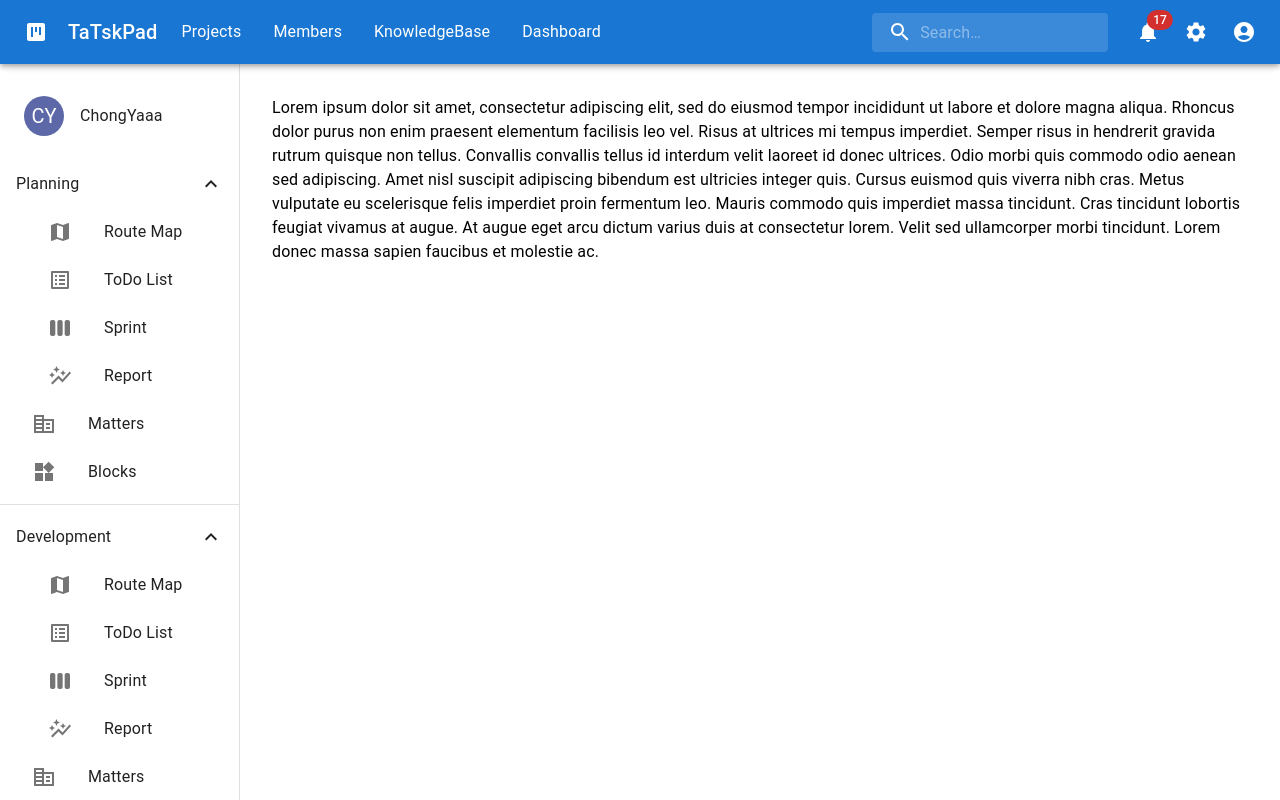
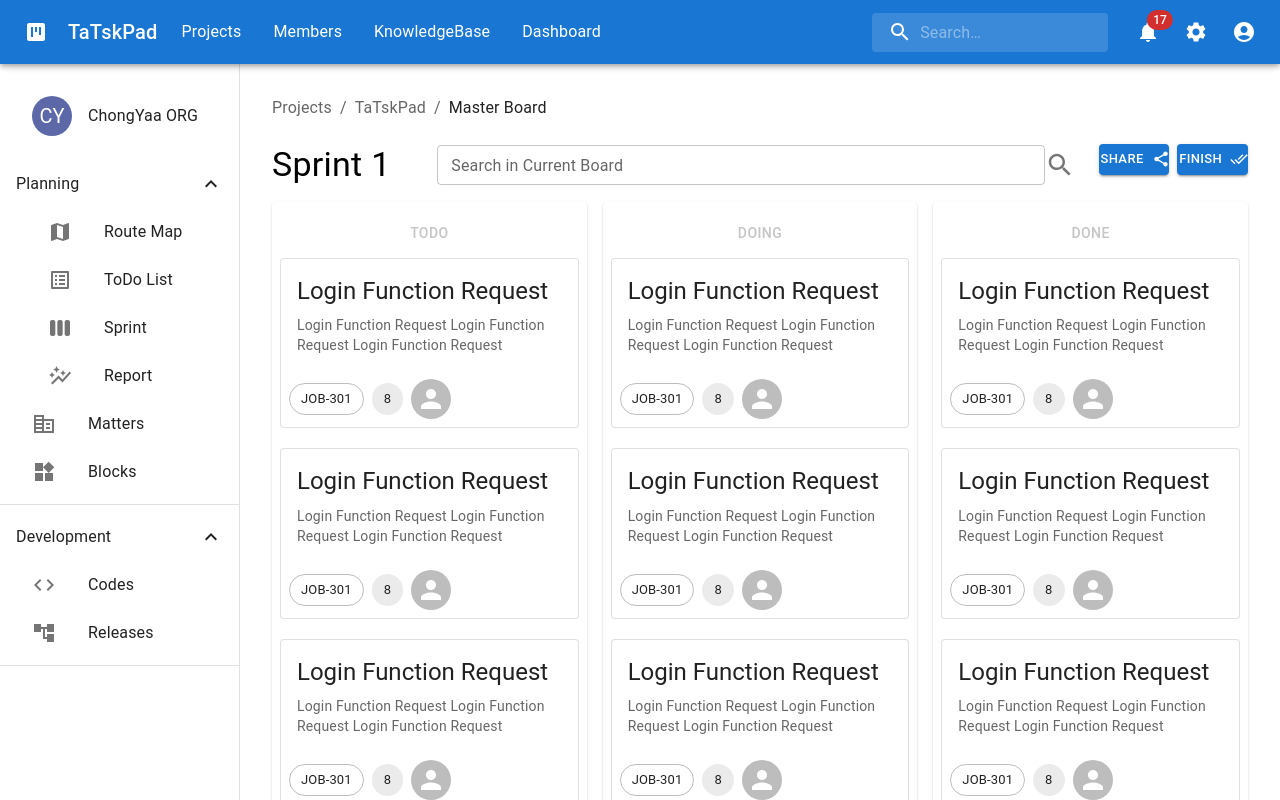
Before and after one commit to Varsion/TaTskPad-Front, a React (Create React App) app: page / in a window 1280 px wide. Shown: the top 800 px of the page. Built offline with nearby package versions, Linux system fonts and the light colour scheme.

Commit message:
feat: Board

```diff
--- a/src/pages/Kanban/Kanban.tsx
+++ b/src/pages/Kanban/Kanban.tsx
@@ -1,8 +1,10 @@
 import * as React from 'react';
 import {
-  Box, Drawer, Toolbar, List, Typography, Divider,
-  ListItem, ListItemIcon, ListItemText, Avatar, ListItemButton,
-  Collapse
+  Box, Drawer, Toolbar, List, Divider, ListItemButton,
+  ListItem, ListItemIcon, ListItemText, Avatar, styled,
+  Collapse, Breadcrumbs, Link, TextField, Grid, Paper,
+  Button, Typography, Stack, Tab, Card, CardActions, CardContent,
+  Chip,
 } from '@mui/material';
 import MapIcon from '@mui/icons-material/Map';
 import ExpandLess from '@mui/icons-material/ExpandLess';
@@ -12,9 +14,21 @@ import ViewWeekIcon from '@mui/icons-material/ViewWeek';
 import AutoGraphIcon from '@mui/icons-material/AutoGraph';
 import CorporateFareIcon from '@mui/icons-material/CorporateFare';
 import WidgetsIcon from '@mui/icons-material/Widgets';
+import CodeIcon from '@mui/icons-material/Code';
+import AccountTreeIcon from '@mui/icons-material/AccountTree';
+import SearchIcon from '@mui/icons-material/Search';
+import ShareIcon from '@mui/icons-material/Share';
+import DoneAllIcon from '@mui/icons-material/DoneAll';
 
 import StringAvatar from '../../components/Functions/StringAvatar';
 
+const Item = styled(Paper)(({ theme }) => ({
+  backgroundColor: theme.palette.mode === 'dark' ? '#1A2027' : '#fff',
+  ...theme.typography.body2,
+  padding: theme.spacing(1),
+  textAlign: 'center',
+  color: theme.palette.text.secondary,
+}));
 
 export default function Kanban() {
 
@@ -42,11 +56,11 @@ export default function Kanban() {
     <Toolbar />
     <Box sx={{ overflow: 'auto' }}>
       <List>
-        <ListItem sx={{ pl: 3, mt: 2 }}>
+        <ListItem sx={{ pl: 4, mt: 2 }}>
           <ListItemIcon>
             <Avatar {...StringAvatar('Chong Yaa')} />
           </ListItemIcon>
-          <ListItemText primary={'ChongYaaa'} />
+          <ListItemText primary={'ChongYaa ORG'} />
         </ListItem>
       </List>
       {/* Planning */}
@@ -116,49 +130,21 @@ export default function Kanban() {
         <Collapse in={dev} timeout="auto" unmountOnExit>
 
           <List component="div" disablePadding>
-            <ListItemButton sx={{ pl: 6 }}>
+
+            <ListItemButton sx={{ pl: 4 }}>
               <ListItemIcon>
-                <MapIcon />
+                <CodeIcon />
               </ListItemIcon>
-              <ListItemText primary="Route Map" />
-            </ListItemButton>
-
-            <ListItemButton sx={{ pl: 6 }}>
-              <ListItemIcon>
-                <ListAltIcon />
-              </ListItemIcon>
-              <ListItemText primary="ToDo List" />
-            </ListItemButton>
-
-            <ListItemButton sx={{ pl: 6 }}>
-              <ListItemIcon>
-                <ViewWeekIcon />
-              </ListItemIcon>
-              <ListItemText primary="Sprint" />
-            </ListItemButton>
-
-            <ListItemButton sx={{ pl: 6 }}>
-              <ListItemIcon>
-                <AutoGraphIcon />
-              </ListItemIcon>
-              <ListItemText primary="Report" />
+              <ListItemText primary="Codes" />
             </ListItemButton>
 
             <ListItemButton sx={{ pl: 4 }}>
               <ListItemIcon>
-                <CorporateFareIcon />
+                <AccountTreeIcon />
               </ListItemIcon>
-              <ListItemText primary="Matters" />
-            </ListItemButton>
-
-            <ListItemButton sx={{ pl: 4 }}>
-              <ListItemIcon>
-                <WidgetsIcon />
-              </ListItemIcon>
-              <ListItemText primary="Blocks" />
+              <ListItemText primary="Releases" />
             </ListItemButton>
           </List>
-
         </Collapse>
       </List>
       {/* Development */}
@@ -168,20 +154,279 @@ export default function Kanban() {
     </Drawer>
     <Box sx={{ flexGrow: 1, p: 3 }}>
       <Toolbar />
-      <Typography paragraph>
-        Lorem ipsum dolor sit amet, consectetur adipiscing elit, sed do eiusmod
-        tempor incididunt ut labore et dolore magna aliqua. Rhoncus dolor purus non
-        enim praesent elementum facilisis leo vel. Risus at ultrices mi tempus
-        imperdiet. Semper risus in hendrerit gravida rutrum quisque non tellus.
-        Convallis convallis tellus id interdum velit laoreet id donec ultrices.
-        Odio morbi quis commodo odio aenean sed adipiscing. Amet nisl suscipit
-        adipiscing bibendum est ultricies integer quis. Cursus euismod quis viverra
-        nibh cras. Metus vulputate eu scelerisque felis imperdiet proin fermentum
-        leo. Mauris commodo quis imperdiet massa tincidunt. Cras tincidunt lobortis
-        feugiat vivamus at augue. At augue eget arcu dictum varius duis at
-        consectetur lorem. Velit sed ullamcorper morbi tincidunt. Lorem donec massa
-        sapien faucibus et molestie ac.
-      </Typography>
+      <Breadcrumbs aria-label="breadcrumb">
+        <Link underline="hover" color="inherit" href="/#/">
+          Projects
+        </Link>
+        <Link
+          underline="hover"
+          color="inherit"
+          href="/#/"
+        >
+          TaTskPad
+        </Link>
+        <Link
+          underline="hover"
+          color="text.primary"
+          href="/#/"
+          aria-current="page"
+        >
+          Master Board
+        </Link>
+      </Breadcrumbs>
+      <Box sx={{ display: 'flex', flexGrow: 1, mt:3 }}>
+
+        <Grid container spacing={2}>
+
+          {/* Header */}
+          <Grid item xs={2} sx={{ display: 'flex', alignItems: 'center' }}>
+            <Typography variant="h4" component="h2">
+              Sprint 1
+            </Typography>
+          </Grid>
+          <Grid item xs={8} sx={{ display: 'flex', alignItems: 'center' }}>
+            <TextField fullWidth id="outlined-basic" label="Search in Current Board" variant="outlined" size="small"/>
+            <SearchIcon sx={{ color: 'action.active', mr: 1, my: 0.5, fontSize:30 }} />
+          </Grid>
+          <Grid item xs={2}>
+            <Stack direction="row-reverse" spacing={1}>
+              <Button variant="contained" size="small" endIcon={<DoneAllIcon />}>
+                Finish
+              </Button>
+              <Button variant="contained" size="small" endIcon={<ShareIcon />}>
+                Share
+              </Button>
+            </Stack>
+          </Grid>
+          {/* Header */}
+
+          <Grid item xs={4}>
+            <Item>
+              <Tab label="ToDo" disabled/>
+
+              <Card variant="outlined" sx={{textAlign: 'left'}}>
+                <CardContent>
+                <Typography gutterBottom variant="h5" component="div">
+                  Login Function Request
+                </Typography>
+                <Typography variant="body2" color="text.secondary">
+                  Login Function Request
+                  Login Function Request
+                  Login Function Request
+                </Typography>
+
+                </CardContent>
+                <CardActions>
+                  <Chip label="JOB-301" variant="outlined"/>
+                  <Chip label="8" />
+                  <Avatar></Avatar>
+                </CardActions>
+              </Card>
+              <br />
+              <Card variant="outlined" sx={{textAlign: 'left'}}>
+                <CardContent>
+                <Typography gutterBottom variant="h5" component="div">
+                  Login Function Request
+                </Typography>
+                <Typography variant="body2" color="text.secondary">
+                  Login Function Request
+                  Login Function Request
+                  Login Function Request
+                </Typography>
+
+                </CardContent>
+                <CardActions>
+                  <Chip label="JOB-301" variant="outlined"/>
+                  <Chip label="8" />
+                  <Avatar></Avatar>
+                </CardActions>
+              </Card>
+              <br />
+              <Card variant="outlined" sx={{textAlign: 'left'}}>
+                <CardContent>
+                <Typography gutterBottom variant="h5" component="div">
+                  Login Function Request
+                </Typography>
+                <Typography variant="body2" color="text.secondary">
+                  Login Function Request
+                  Login Function Request
+                  Login Function Request
+                </Typography>
+
+                </CardContent>
+                <CardActions>
+                  <Chip label="JOB-301" variant="outlined"/>
+                  <Chip label="8" />
+                  <Avatar></Avatar>
+                </CardActions>
+              </Card>
+              <br />
+              <Card variant="outlined" sx={{textAlign: 'left'}}>
+                <CardContent>
+                <Typography gutterBottom variant="h5" component="div">
+                  Login Function Request
+                </Typography>
+                <Typography variant="body2" color="text.secondary">
+                  Login Function Request
+                  Login Function Request
+                  Login Function Request
+                </Typography>
+
+                </CardContent>
+                <CardActions>
+                  <Chip label="JOB-301" variant="outlined"/>
+                  <Chip label="8" />
+                  <Avatar></Avatar>
+                </CardActions>
+              </Card>
+
+            </Item>
+          </Grid>
+          <Grid item xs={4}>
+            <Item>
+              <Tab label="Doing" disabled/>
+
+              <Card variant="outlined" sx={{textAlign: 'left'}}>
+                <CardContent>
+                <Typography gutterBottom variant="h5" component="div">
+                  Login Function Request
+                </Typography>
+                <Typography variant="body2" color="text.secondary">
+                  Login Function Request
+                  Login Function Request
+                  Login Function Request
+                </Typography>
+
+                </CardContent>
+                <CardActions>
+                  <Chip label="JOB-301" variant="outlined"/>
+                  <Chip label="8" />
+                  <Avatar></Avatar>
+                </CardActions>
+              </Card>
+              <br />
+              <Card variant="outlined" sx={{textAlign: 'left'}}>
+                <CardContent>
+                <Typography gutterBottom variant="h5" component="div">
+                  Login Function Request
+                </Typography>
+                <Typography variant="body2" color="text.secondary">
+                  Login Function Request
+                  Login Function Request
+                  Login Function Request
+                </Typography>
+
+                </CardContent>
+                <CardActions>
+                  <Chip label="JOB-301" variant="outlined"/>
+                  <Chip label="8" />
+                  <Avatar></Avatar>
+                </CardActions>
+              </Card>
+              <br />
+              <Card variant="outlined" sx={{textAlign: 'left'}}>
+                <CardContent>
+                <Typography gutterBottom variant="h5" component="div">
+                  Login Function Request
+                </Typography>
+                <Typography variant="body2" color="text.secondary">
+                  Login Function Request
+                  Login Function Request
+                  Login Function Request
+                </Typography>
+
+                </CardContent>
+                <CardActions>
+                  <Chip label="JOB-301" variant="outlined"/>
+                  <Chip label="8" />
+                  <Avatar></Avatar>
+                </CardActions>
+              </Card>
+              <br />
+              <Card variant="outlined" sx={{textAlign: 'left'}}>
+                <CardContent>
+                <Typography gutterBottom variant="h5" component="div">
+                  Login Function Request
+                </Typography>
+                <Typography variant="body2" color="text.secondary">
+                  Login Function Request
+                  Login Function Request
+                  Login Function Request
+                </Typography>
+
+                </CardContent>
+                <CardActions>
+                  <Chip label="JOB-301" variant="outlined"/>
+                  <Chip label="8" />
+                  <Avatar></Avatar>
+                </CardActions>
+              </Card>
+            </Item>
+          </Grid>
+          <Grid item xs={4}>
+            <Item>
+              <Tab label="Done" disabled/>
+
+              <Card variant="outlined" sx={{textAlign: 'left'}}>
+                <CardContent>
+                <Typography gutterBottom variant="h5" component="div">
+                  Login Function Request
+                </Typography>
+                <Typography variant="body2" color="text.secondary">
+                  Login Function Request
+                  Login Function Request
+                  Login Function Request
+                </Typography>
+
+                </CardContent>
+                <CardActions>
+                  <Chip label="JOB-301" variant="outlined"/>
+                  <Chip label="8" />
+                  <Avatar></Avatar>
+                </CardActions>
+              </Card>
+              <br />
+              <Card variant="outlined" sx={{textAlign: 'left'}}>
+                <CardContent>
+                <Typography gutterBottom variant="h5" component="div">
+                  Login Function Request
+                </Typography>
+                <Typography variant="body2" color="text.secondary">
+                  Login Function Request
+                  Login Function Request
+                  Login Function Request
+                </Typography>
+
+                </CardContent>
+                <CardActions>
+                  <Chip label="JOB-301" variant="outlined"/>
+                  <Chip label="8" />
+                  <Avatar></Avatar>
+                </CardActions>
+              </Card>
+              <br />
+              <Card variant="outlined" sx={{textAlign: 'left'}}>
+                <CardContent>
+                <Typography gutterBottom variant="h5" component="div">
+                  Login Function Request
+                </Typography>
+                <Typography variant="body2" color="text.secondary">
+                  Login Function Request
+                  Login Function Request
+                  Login Function Request
+                </Typography>
+
+                </CardContent>
+                <CardActions>
+                  <Chip label="JOB-301" variant="outlined"/>
+                  <Chip label="8" />
+                  <Avatar></Avatar>
+                </CardActions>
+              </Card>
+            </Item>
+          </Grid>
+        </Grid>
+      </Box>
     </Box>
   </Box>
   )
```
